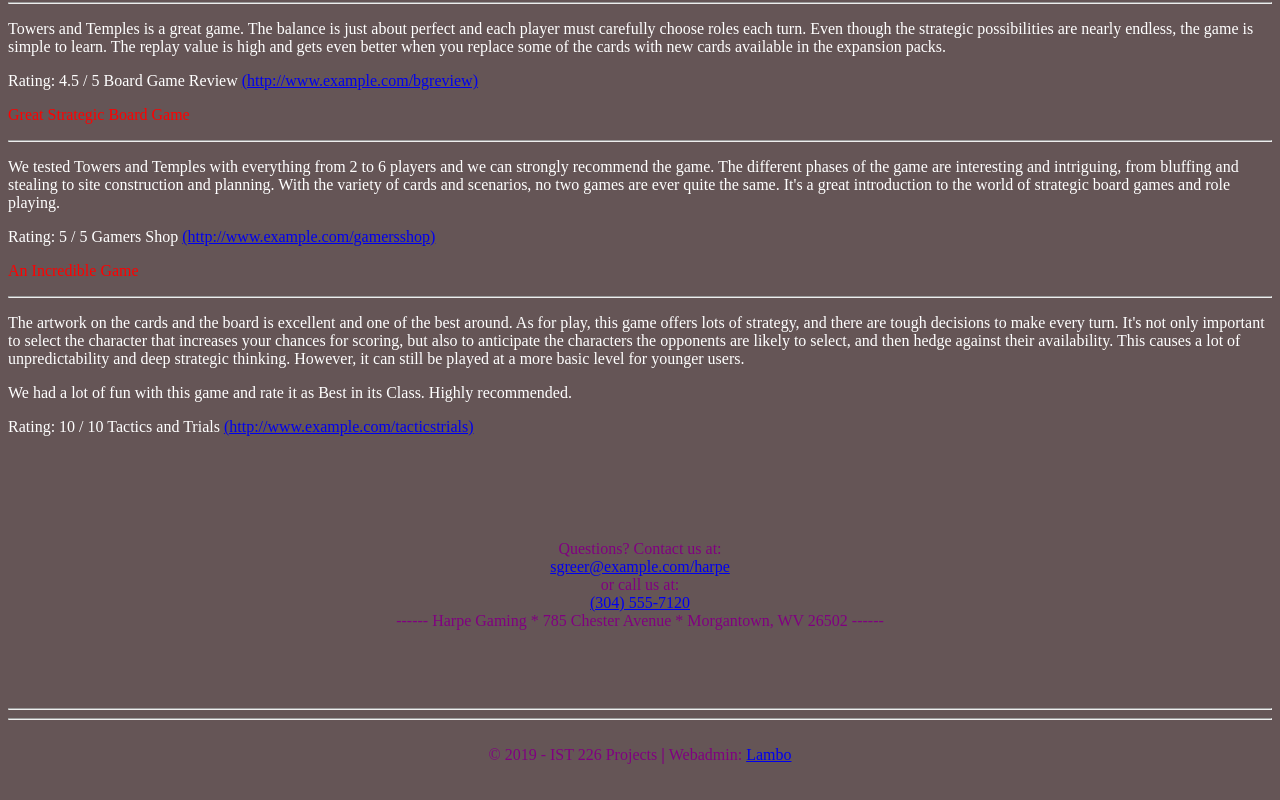
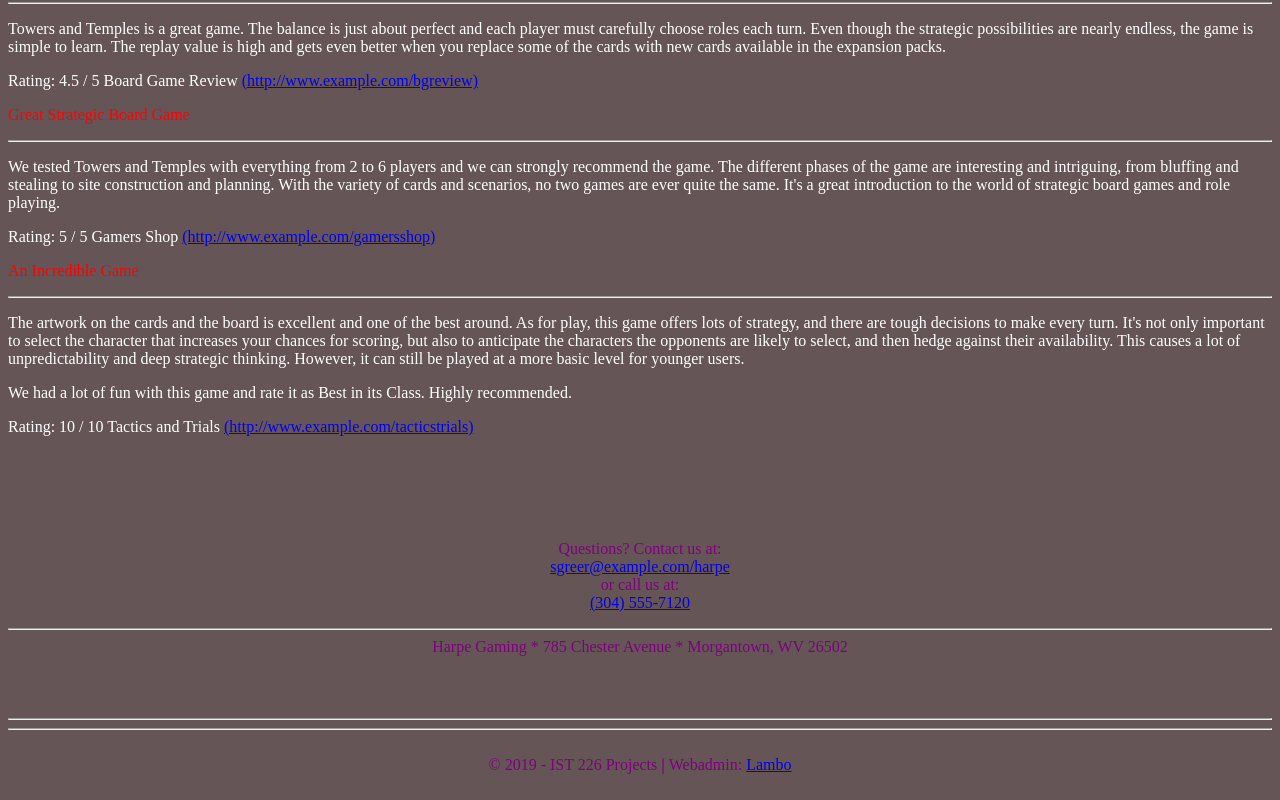
Before and after one commit to jlambert0713/jlambert0713.github.io, a plain HTML site: page HTML_CSS Project/hg_towers.html in a window 1280 px wide. Shown: the part 1210-2010 px from the top of the page. Drawn offline with Linux system fonts and the light colour scheme.

Commit message:
Update hg_towers.html

```diff
--- a/HTML_CSS Project/hg_towers.html
+++ b/HTML_CSS Project/hg_towers.html
@@ -172,8 +172,8 @@ Tactics and Trials <a href="http://www.example.com/tacticstrials"> (http://www.e
 				<center style="purple";>
 				<p>Questions? Contact us at: <br /><a href="mailto:sgreer@example.com?Subject=Questions">sgreer@example.com/harpe</a> <br /> or call us at: <br /> <a href="tel:+13045557120">(304) 555-7120 </a><br />
 
-------
-Harpe Gaming * 785 Chester Avenue * Morgantown, WV 26502 ------
+<hr/>
+Harpe Gaming * 785 Chester Avenue * Morgantown, WV 26502
 				</center>
 				<br />
 				<br />
```
